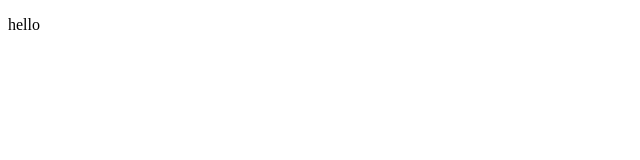
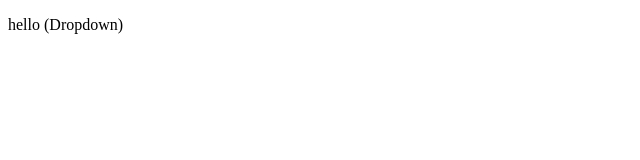
Before and after one commit to VivekGhoghari-source/hell, a plain HTML site: page index.html in a window 1280 px wide. Shown: the whole page, without its empty margins (0-640 px from the left). Drawn offline with Linux system fonts and the light colour scheme.

```diff
--- a/index.html
+++ b/index.html
@@ -6,6 +6,6 @@
     <title>Document</title>
 </head>
 <body>
-    <p>hello</p>
+    <p>hello (Dropdown)</p>
 </body>
 </html>
```
